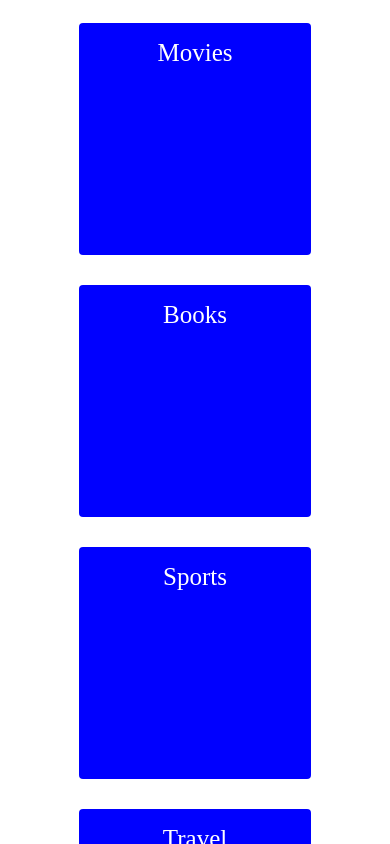
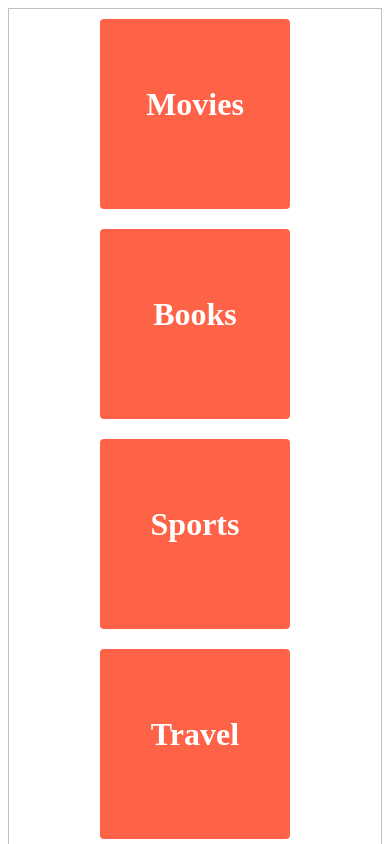
Before and after one commit to nova-nowiz/hobby-connect, an Angular app: page /themes in a window 390 px wide. Shown: the top 844 px of the page. Built offline with nearby package versions, Linux system fonts and the light colour scheme.

Commit message:
Finished responsive themes display

```diff
--- a/src/app/app.component.html
+++ b/src/app/app.component.html
@@ -1,2 +1 @@
-<app-theme-list></app-theme-list>
 <router-outlet></router-outlet>
--- a/src/app/theme-item/theme-item.component.css
+++ b/src/app/theme-item/theme-item.component.css
@@ -1,12 +1,17 @@
-.item{
-  margin: 15px;
-  background:blue;
-  height:200px;
-  width:200px;
-  color:#fff;
-  font-size:25px;
-  text-align:center;
+
+.flex-item {
+  background: tomato;
+  padding: 5px;
+  width: 180px;
+  height: 180px;
+  margin: 10px;
+
+  line-height: 100px;
+  color: white;
+  font-weight: bold;
+  font-size: 2em;
+  text-align: center;
 }
-.content{
-  vertical-align:middle;
+.flex-item mat-card-content{
+  padding-top:30px;
 }
--- a/src/app/theme-item/theme-item.component.html
+++ b/src/app/theme-item/theme-item.component.html
@@ -1,5 +1,5 @@
-<mat-card class="item">
-  <mat-card-content fxLayout.gt-xs="row" fxLayout.xs="column">
-    <span fxFlex="100">{{item?.name}}</span>
+<mat-card class="flex-item">
+  <mat-card-content >
+    <span>{{item?.name}}</span>
   </mat-card-content>
 </mat-card>
--- a/src/app/theme-list/theme-list.component.css
+++ b/src/app/theme-list/theme-list.component.css
@@ -0,0 +1,19 @@
+.wrap{
+  -webkit-flex-wrap: wrap;
+  flex-wrap: wrap;
+}
+.flex-container {
+  padding: 0;
+  margin: 0;
+  list-style: none;
+  border: 1px solid silver;
+  -ms-box-orient: horizontal;
+  display: -webkit-box;
+  display: -moz-box;
+  display: -ms-flexbox;
+  display: -moz-flex;
+  display: -webkit-flex;
+  display: flex;
+  justify-content: center;
+  align-items: center;
+}
--- a/src/app/theme-list/theme-list.component.html
+++ b/src/app/theme-list/theme-list.component.html
@@ -1,5 +1,5 @@
-<div fxLayout="row wrap" fxLayout.lt-md="column" fxLayoutAlign="center">
-  <div *ngFor="let item of items" fxFlex="25%" fxLayoutAlign="center">
+<div class="flex-container wrap">
+  <div *ngFor="let item of items">
     <app-theme-item [item]="item"></app-theme-item>
   </div>
 </div>
```
